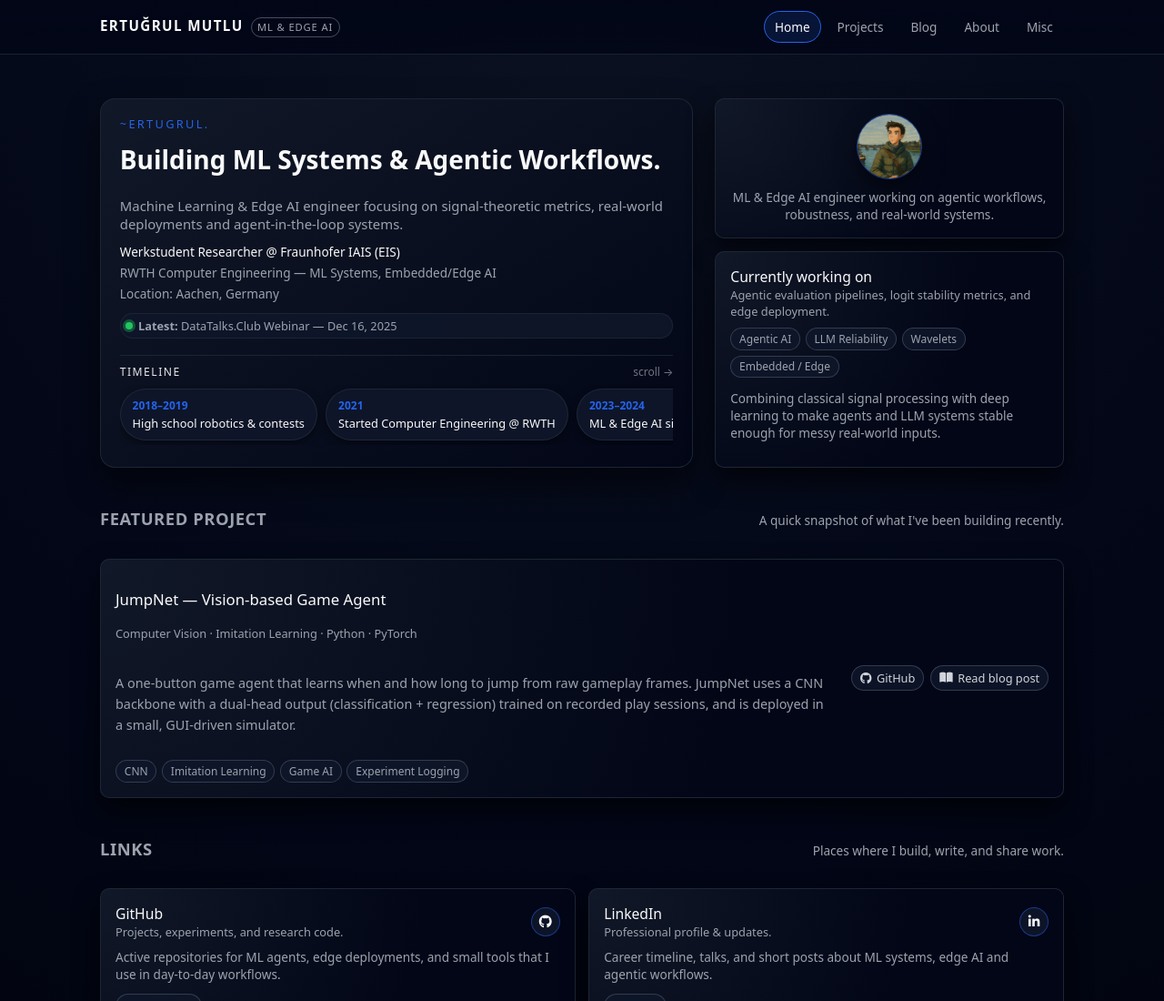
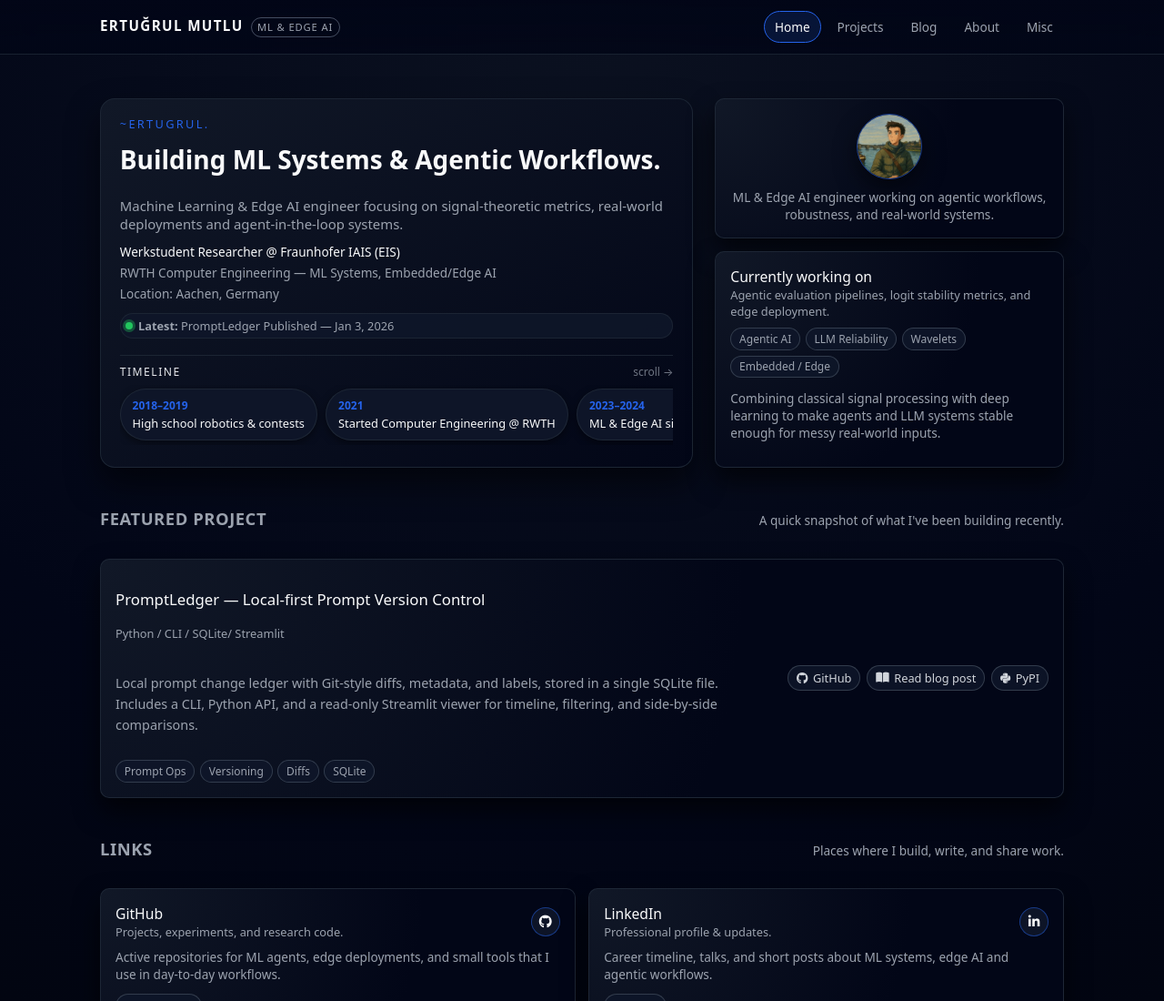
Before and after one commit to Ertugrulmutlu/Ertugrulmutlu.github.io, a plain HTML site: page index.html in a window 1280 px wide. Shown: the top 1100 px of the page at 91% size. Drawn offline with Linux system fonts and the light colour scheme.

Commit message:
Update index.html

```diff
--- a/index.html
+++ b/index.html
@@ -53,7 +53,7 @@
             </div>
             <div class="hero-meta-pill">
               <span class="hero-meta-dot"></span>
-              <span><strong>Latest:</strong> DataTalks.Club Webinar &mdash; Dec 16, 2025</span>
+              <span><strong>Latest:</strong> PromptLedger Published &mdash; Jan 3, 2026</span>
             </div>
           </div>
 
@@ -142,31 +142,32 @@
           </div>
         </div>
 
+
+
         <div class="card featured-card">
           <div class="featured-main">
             <div>
-              <h3 class="featured-title">JumpNet &mdash; Vision-based Game Agent</h3>
+              <h3 class="featured-title">PromptLedger &mdash; Local-first Prompt Version Control</h3>
               <p class="featured-meta">
-                Computer Vision · Imitation Learning · Python · PyTorch
+                Python / CLI / SQLite/ Streamlit
               </p>
             </div>
             <p class="featured-desc">
-              A one-button game agent that learns when and how long to jump from raw
-              gameplay frames. JumpNet uses a CNN backbone with a dual-head output
-              (classification + regression) trained on recorded play sessions, and is
-              deployed in a small, GUI-driven simulator.
+              Local prompt change ledger with Git-style diffs, metadata, and labels, stored in a
+              single SQLite file. Includes a CLI, Python API, and a read-only Streamlit viewer
+              for timeline, filtering, and side-by-side comparisons.
             </p>
             <div class="tag-row" style="margin-top:0.4rem;">
-              <span class="tag">CNN</span>
-              <span class="tag">Imitation Learning</span>
-              <span class="tag">Game AI</span>
-              <span class="tag">Experiment Logging</span>
+              <span class="tag">Prompt Ops</span>
+              <span class="tag">Versioning</span>
+              <span class="tag">Diffs</span>
+              <span class="tag">SQLite</span>
             </div>
           </div>
           <div class="featured-links">
             <a
               class="card-link"
-              href="https://github.com/Ertugrulmutlu/JumpNet"
+              href="https://github.com/Ertugrulmutlu/promptledger"
               target="_blank"
               rel="noopener noreferrer"
             >
@@ -175,12 +176,21 @@
             </a>
             <a
               class="card-link"
-              href="https://dev.to/ertugrulmutlu/jumpnet-part-1-from-raw-gameplay-to-labeled-intelligence-building-the-data-foundation-for-2e2f"
+              href="https://dev.to/ertugrulmutlu/promptledger-local-first-prompt-version-control-2pk0"
               target="_blank"
               rel="noopener noreferrer"
             >
               <i class="fa-solid fa-book-open"></i>
               Read blog post
+            </a>
+            <a
+              class="card-link"
+              href="https://pypi.org/project/promptledger/"
+              target="_blank"
+              rel="noopener noreferrer"
+            >
+              <i class="fa-brands fa-python"></i>
+              PyPI
             </a>
           </div>
         </div>
```
